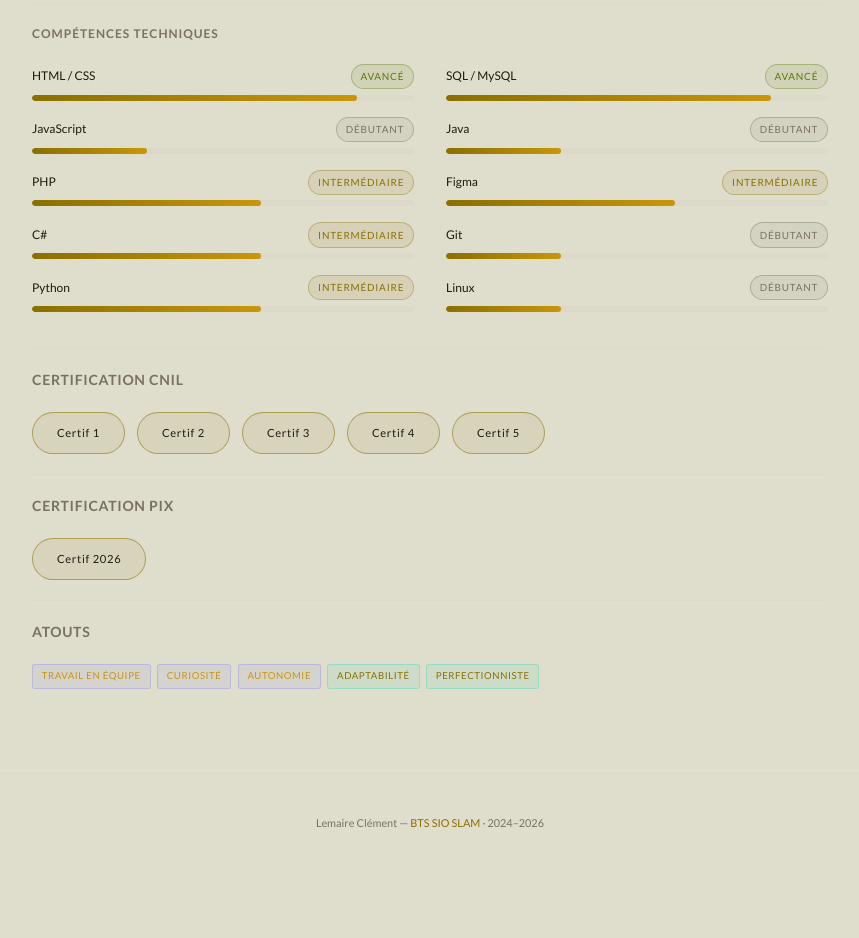
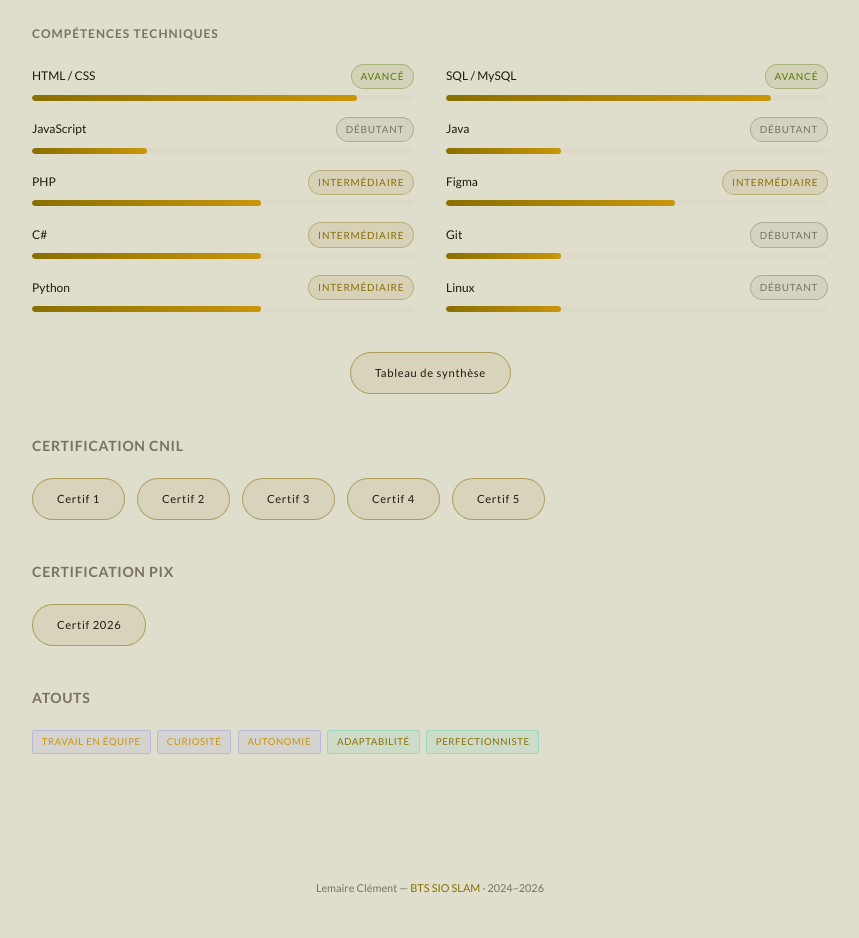
Before and after one commit to clem-lmr/portofolio_clement-lemaire, a plain HTML site: page profil.html in a window 1280 px wide. Shown: the part 912-1850 px from the top of the page, without its empty margins (210-1069 px from the left). Before the commit the page ends 1784 px from the top, so only its background shows below. Drawn offline with Linux system fonts and the light colour scheme.

Commit message:
Update profil.html

```diff
--- a/profil.html
+++ b/profil.html
@@ -128,6 +128,9 @@
             </div>
           </div>
         </div>
+        <div class="tags" style="margin-top:1.5rem;justify-content:center">
+          <a href="docs/tableau_synthese_lemaire%20(1).pdf" class="btn btn-ghost" target="_blank" rel="noopener noreferrer">Tableau de synthèse</a>
+        </div>
       </div>
 
       <!-- Certification -->
```
